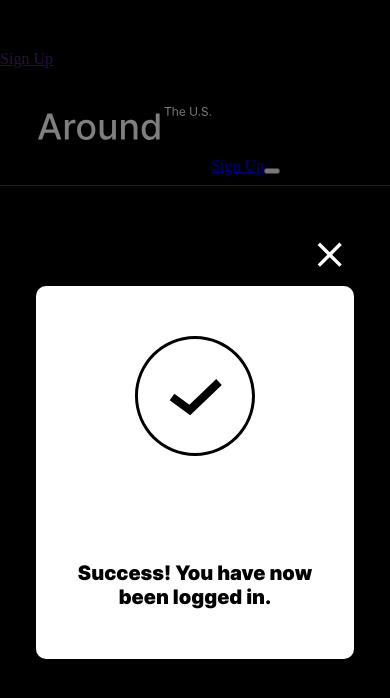
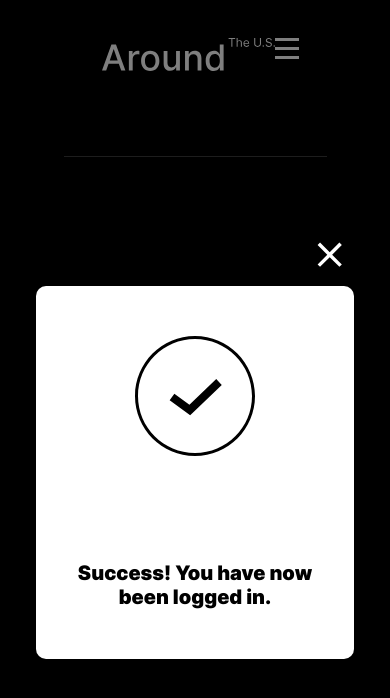
Before and after one commit to Chen-Abudi/react-around-auth, a React (Create React App) app: page /signin in a window 390 px wide. Shown: the top 698 px of the page. Built offline with nearby package versions, Linux system fonts and the light colour scheme; no server answers.

Commit message:
header style

```diff
--- a/src/blocks/header.css
+++ b/src/blocks/header.css
@@ -4,9 +4,12 @@
   border: none;
   border-bottom: 1px solid rgba(84, 84, 84, 0.7);
   display: flex;
+  /* justify-content: space-between;
+  align-items: center; */
   box-sizing: border-box;
   margin: 0 auto;
-  padding-top: 45px;
+  /* padding-top: 45px; */
+  padding: 40px 0px;
 }
 
 .header__logo {
@@ -15,11 +18,94 @@
   margin-bottom: 41px;
 }
 
+.header__dropdown {
+  display: none;
+}
+
+.header__dropdown_receptive {
+  padding: 40px 15px;
+  opacity: 1;
+  max-height: 142px;
+  border-bottom: 1px solid rgba(84, 84, 84, 0.7);
+}
+
+.header__dropdown-email {
+  font-weight: 500;
+  font-size: 18px;
+  line-height: 22px;
+  width: 100%;
+  text-align: center;
+  margin: 0 0 18px;
+}
+
+.header__dropdown-link {
+  color: inherit;
+  text-decoration: none;
+  transition: opacity 0.4s linear;
+}
+
+.header__dropdown-link:hover {
+  opacity: 0.6;
+}
+
+.header__nav-overlay {
+  display: flex;
+  align-items: center;
+  justify-content: center;
+}
+
+.header__email {
+  font-weight: 500;
+  font-size: 18px;
+  line-height: 22px;
+  margin-right: 24px;
+}
+
+.header__link {
+  font-size: 18px;
+  line-height: 22px;
+  color: inherit;
+  text-decoration: none;
+  transition: opacity 0.4s linear;
+}
+
+.header__link:hover {
+  opacity: 0.6;
+}
+
+.header__hamburger {
+  border: none;
+  cursor: pointer;
+  display: none;
+  width: 24px;
+  height: 24px;
+  padding: 0;
+  background-color: transparent;
+  transition: opacity 0.4s linear;
+}
+
+.header__hamburger:hover {
+  opacity: 0.6;
+}
+
+.header__hamburger-icon {
+  width: 100%;
+}
+
 /* @media screen and (min-width: 731px) {
   .header__logo {
     margin-left: 19px;
   }
 } */
+@media screen and (max-width: 1024px) {
+  .header__nav-overlay {
+    padding-right: 36px;
+  }
+
+  .header__link_loggedout {
+    display: inline;
+  }
+}
 
 @media screen and (max-width: 890px) {
   .header__logo {
@@ -27,10 +113,39 @@
   }
 }
 
+@media screen and (max-width: 768px) {
+  .header__dropdown {
+    display: flex;
+    justify-content: center;
+    flex-direction: column;
+    align-items: center;
+    overflow: hidden;
+    box-sizing: border-box;
+    max-height: 0px;
+    opacity: 0;
+    padding: 0;
+    transition: max-height 0.4s ease-in-out, padding 0.4s ease-in-out,
+      opacity 0.3s ease-in-out 0.1s;
+  }
+
+  .header__nav-overlay {
+    display: none;
+  }
+
+  .header__hamburger {
+    margin-right: 36px;
+    display: flex;
+  }
+}
+
 @media screen and (min-width: 320px) and (max-width: 619px) {
   .header {
     max-width: calc(100vw + 19px);
     padding-top: 38px;
+  }
+
+  .header__hamburger {
+    margin-right: 28px;
   }
 }
 
@@ -46,4 +161,8 @@
     margin-bottom: 32px;
     margin-left: 27px;
   }
+
+  .header__hamburger {
+    margin-right: 20px;
+  }
 }
--- a/src/components/Header.js
+++ b/src/components/Header.js
@@ -1,13 +1,25 @@
-import React from "react";
+import React, { useState } from "react";
 import logo from "../images/logo.svg";
+import hamburgerOpen from "../images/hamburgerOpen.svg";
+import hamburgerClose from "../images/hamburgerClose.svg";
 import { Link } from "react-router-dom";
 
 function Header({ loggedIn, navText, path }) {
+  const [isHamburgerOpen, setIsHamburgerOpen] = useState(false);
   const email = "cheezumcali23@gmail.com";
+
+  function handleHamburgerClick() {
+    setIsHamburgerOpen(!isHamburgerOpen);
+  }
+
   return (
     <>
       {loggedIn && (
-        <div className="header__dropdown header__dropdown_receptive">
+        <div
+          className={`header__dropdown ${
+            isHamburgerOpen && "header__dropdown_receptive"
+          } `}
+        >
           <p className="header__dropdown-email">{email}</p>
           <Link className="header__dropdown-link">{navText}</Link>
         </div>
@@ -17,16 +29,27 @@ function Header({ loggedIn, navText, path }) {
           <img className="header__logo" src={logo} alt="Around the U.S Logo" />
         </Link>
         {loggedIn ? (
+          <div>
             <nav className="header__nav-overlay">
               <p className="header__email">{email}</p>
               <Link to={path} className="header__link">
                 {navText}
               </Link>
-            <button className="header__menu-hamburger" />
             </nav>
+            <button
+              className="header__hamburger"
+              onClick={handleHamburgerClick}
+            >
+              <img
+                className="header__hamburger-icon"
+                src={!isHamburgerOpen ? hamburgerOpen : hamburgerClose}
+                alt="Hamburger Icon"
+              />
+            </button>
+          </div>
         ) : (
           <nav className="header__nav-overlay">
-            <Link to={path} className="header__link">
+            <Link to={path} className="header__link header__link_loggedout">
               {navText}
             </Link>
           </nav>
```
Also changed, not shown: src/blocks/page.css (+7 -0 lines), src/images/hamburgerClose.svg (added), src/images/hamburgerOpen.svg (added). Lines whose indentation alone changed are shown as unchanged.
